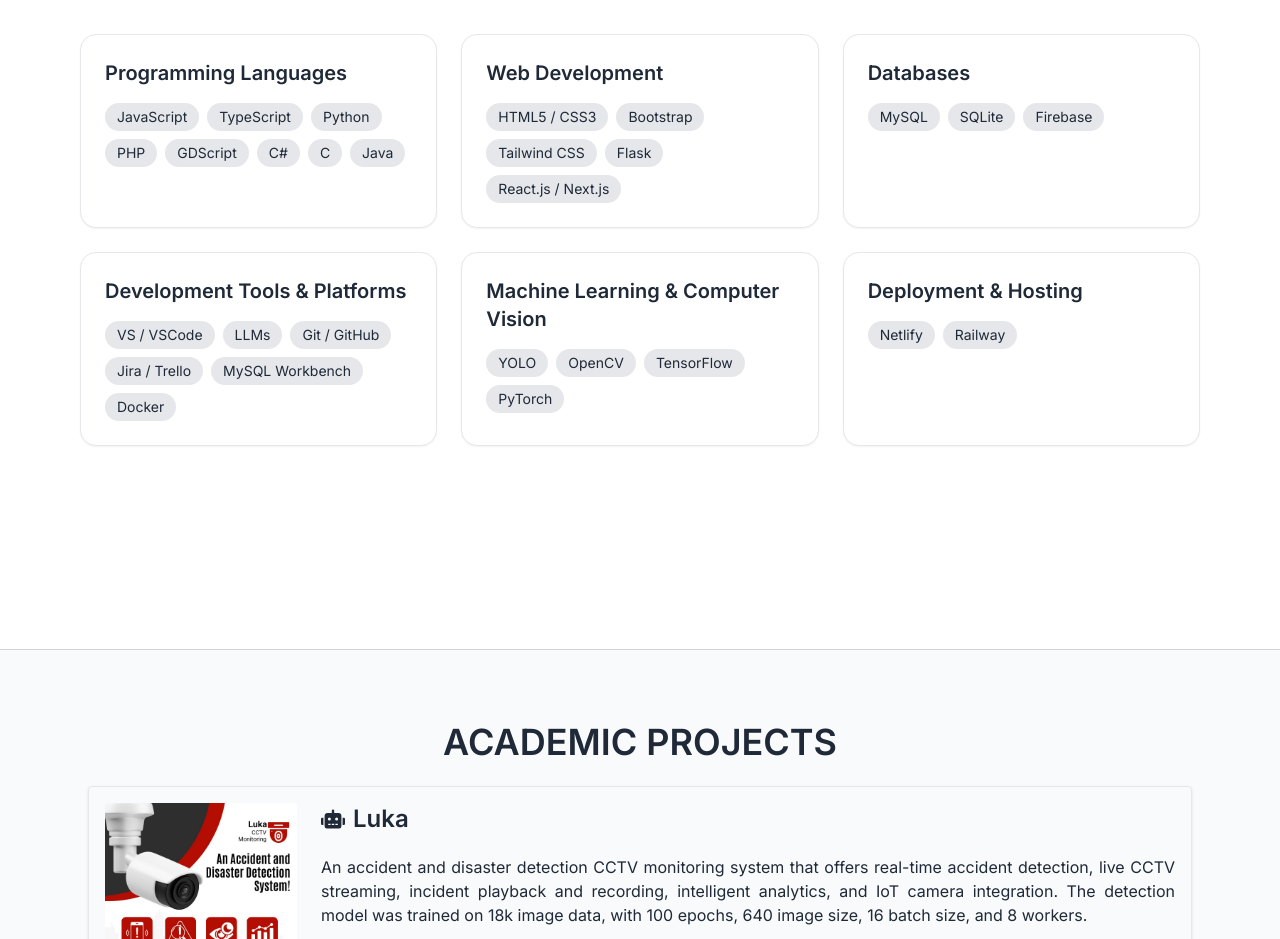
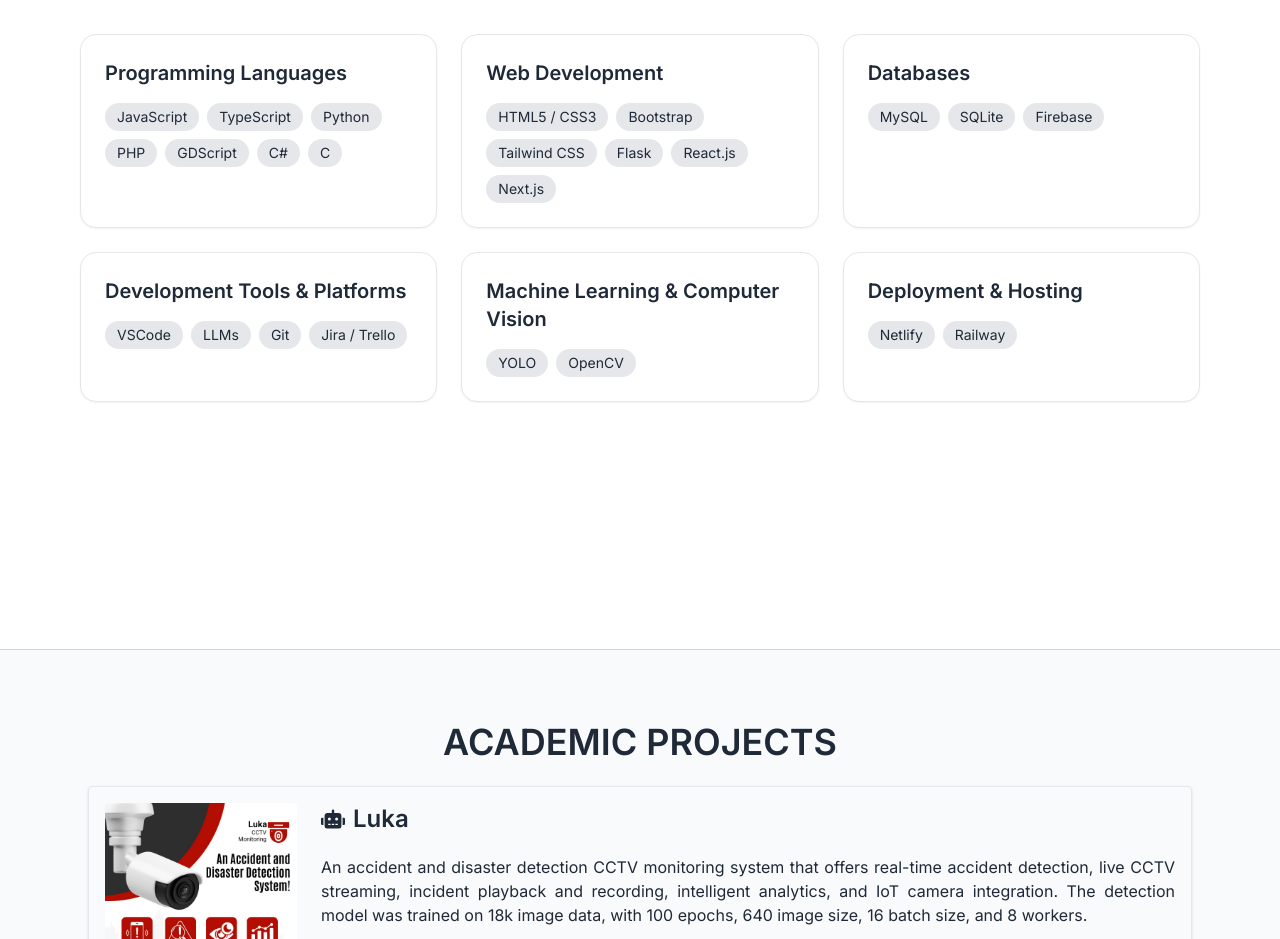
Before and after one commit to BrianShiroe/portfolio-react-typescript-tailwind, a React (Vite) app: page / in a window 1280 px wide. Shown: the part 1800-2739 px from the top of the page. Built offline with nearby package versions, Linux system fonts and the light colour scheme.

Commit message:
Update Skills.tsx

```diff
--- a/src/pages/Skills.tsx
+++ b/src/pages/Skills.tsx
@@ -2,18 +2,16 @@
 // Skills section displaying categorized technical proficiencies.
 
 const skills = {
-  "Programming Languages": ["JavaScript", "TypeScript", "Python", "PHP", "GDScript", "C#", "C", "Java"],
-  "Web Development": ["HTML5 / CSS3", "Bootstrap", "Tailwind CSS", "Flask", "React.js / Next.js"],
+  "Programming Languages": ["JavaScript", "TypeScript", "Python", "PHP", "GDScript", "C#", "C"],
+  "Web Development": ["HTML5 / CSS3", "Bootstrap", "Tailwind CSS", "Flask", "React.js", "Next.js"],
   Databases: ["MySQL", "SQLite", "Firebase"],
   "Development Tools & Platforms": [
-    "VS / VSCode",
+    "VSCode",
     "LLMs",
-    "Git / GitHub",
+    "Git",
     "Jira / Trello",
-    "MySQL Workbench",
-    "Docker",
   ],
-  "Machine Learning & Computer Vision": ["YOLO", "OpenCV", "TensorFlow", "PyTorch"],
+  "Machine Learning & Computer Vision": ["YOLO", "OpenCV"],
   "Deployment & Hosting": ["Netlify", "Railway"],
 };
 
```
